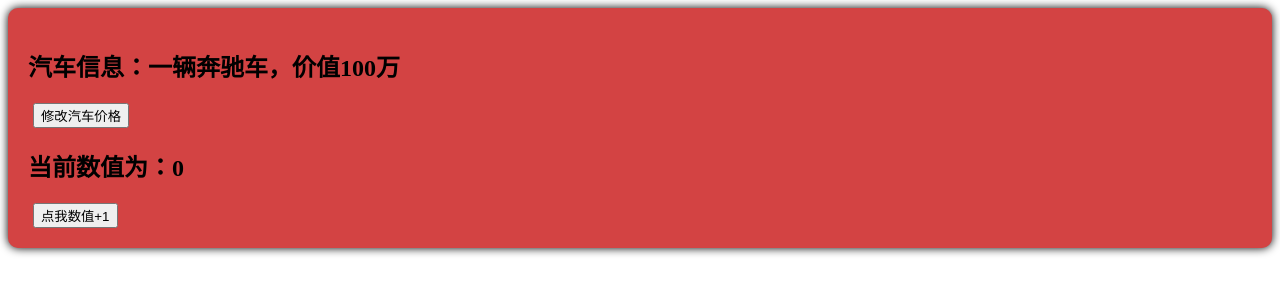
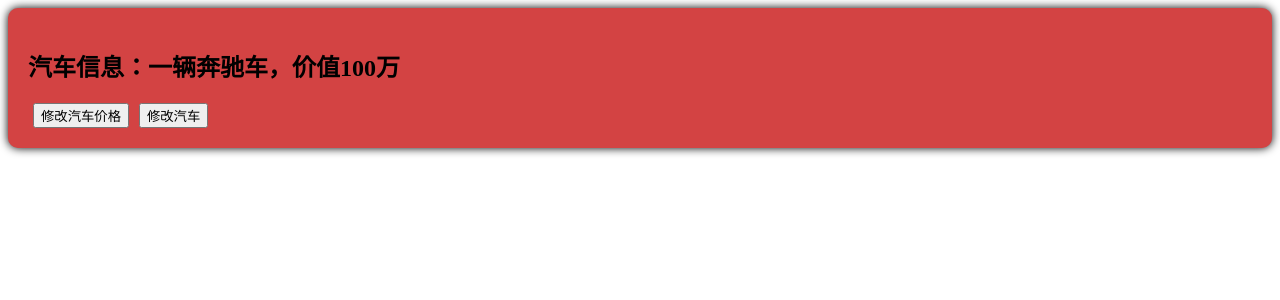
Before and after one commit to Water-blue7/vue3-learn, a Vue app in the folder hello_vue3/: page / in a window 1280 px wide. Shown: the top 300 px of the page. Built offline with nearby package versions, Linux system fonts and the light colour scheme.

Commit message:
assign 修改

```diff
--- a/hello_vue3/src/components/Person.vue
+++ b/hello_vue3/src/components/Person.vue
@@ -2,9 +2,8 @@
     <div class="person">
         <h2>汽车信息：一辆{{ car.brand }}车，价值{{ car.price }}万</h2>
         <button @click="changePrice">修改汽车价格</button>
+        <button @click="changeCar">修改汽车</button>
         <br>
-        <h2>当前数值为：{{ sum }}</h2>
-        <button @click="changeSum">点我数值+1</button>
     </div>
 </template>
 
@@ -17,17 +16,16 @@
     brand: '奔驰',
     price: 100
 })
-let sum = ref(0)
 
 // 方法
 function changePrice() {
     car.price += 10
 }
-function changeSum() {
-    // ref取值需要.value
-    sum.value += 1
+function changeCar() {
+    // 用赋值的方式，页面无任何变化
+    // 使用Object的assign方法
+    Object.assign(car, { brand: '宝马', price: 200 })
 }
-
 // 不用写return了
 </script>
 
```
